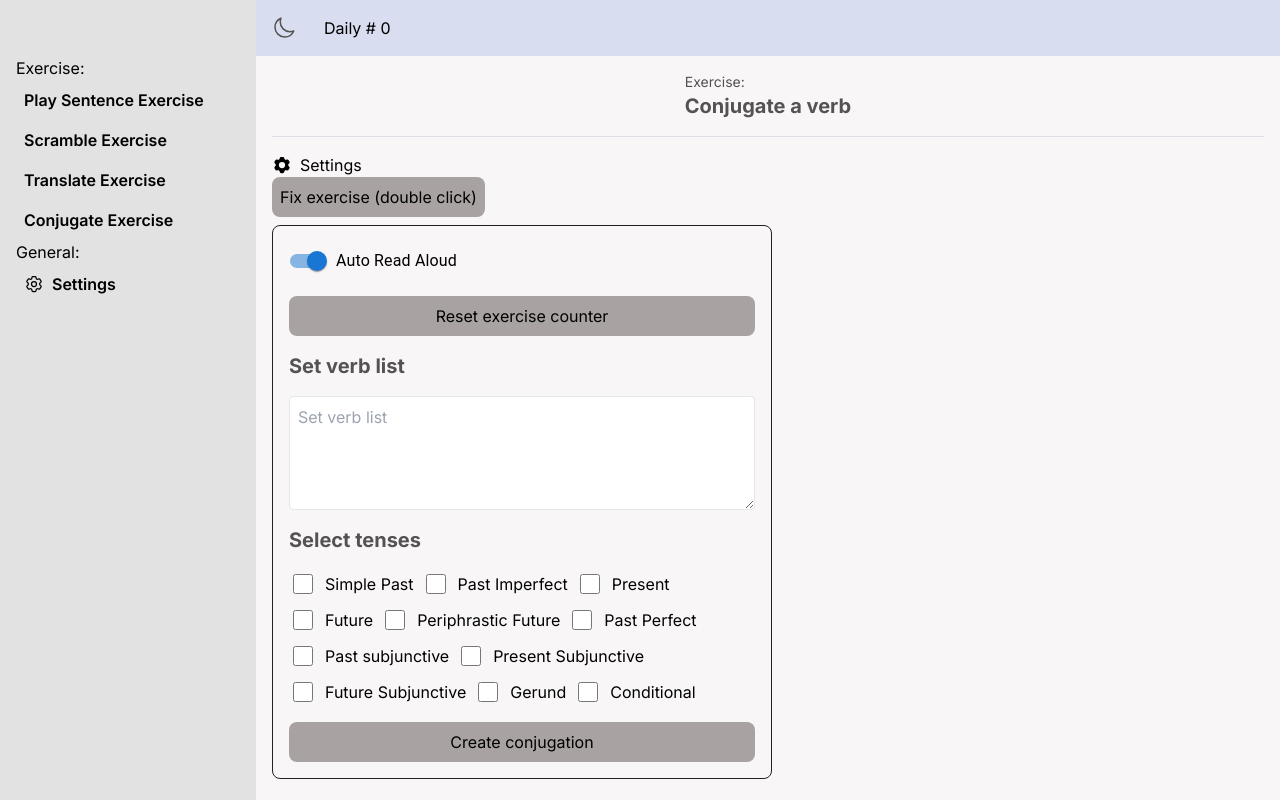
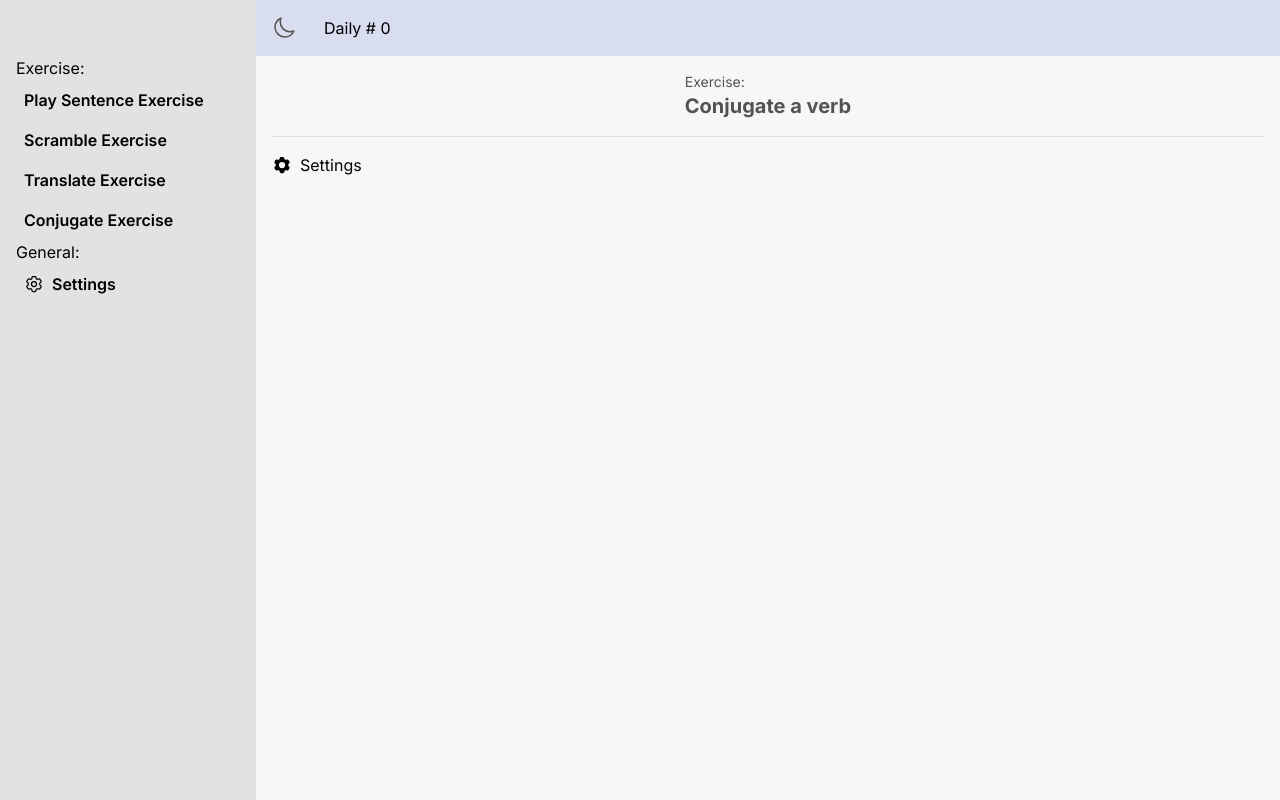
Before and after one commit to eliaweiss/open-lingua-ai, a Next.js app: page /exercises/conjugate in a window 1280 px wide. Built offline with nearby package versions, Linux system fonts and the light colour scheme; no server answers; what tailwindcss-rtl would draw is missing.

Commit message:
autoReadAloud

```diff
--- a/src/app/exercises/conjugate/ConjugateExercise.jsx
+++ b/src/app/exercises/conjugate/ConjugateExercise.jsx
@@ -21,7 +21,7 @@ import { checkMyAnswer } from "./store/checkMyAnswer";
 import { fixExerciseApi } from "./store/fixExerciseApi";
 
 export const ConjugateExercise = () => {
-  const [showSettings, setShowSettings] = useState(true);
+  const [showSettings, setShowSettings] = useState(false);
   const [fixClickCounter, setFixClickCounter] = useState(0);
   const { isTargetRtl, targetLanguage, dailyCount, setDailyCount } =
     useAppStore();
@@ -41,9 +41,9 @@ export const ConjugateExercise = () => {
     currentExercise,
     showTranslation,
     setShowTranslation,
-    // explanation,
     exerciseCounter,
     setExerciseCounter,
+    autoReadAloud,
   } = useConjugateExerciseStore();
 
   const handleSubmit = () => {
@@ -55,6 +55,9 @@ export const ConjugateExercise = () => {
   };
 
   const moveToNextExercise = () => {
+    if (autoReadAloud) {
+      readAloud(currentExercise.completeSentence, targetLanguage, 1.1);
+    }
     setExerciseCounter(exerciseCounter + 1);
     resetExercise();
     setExerciseIndex(exerciseIndex + 1);
```
